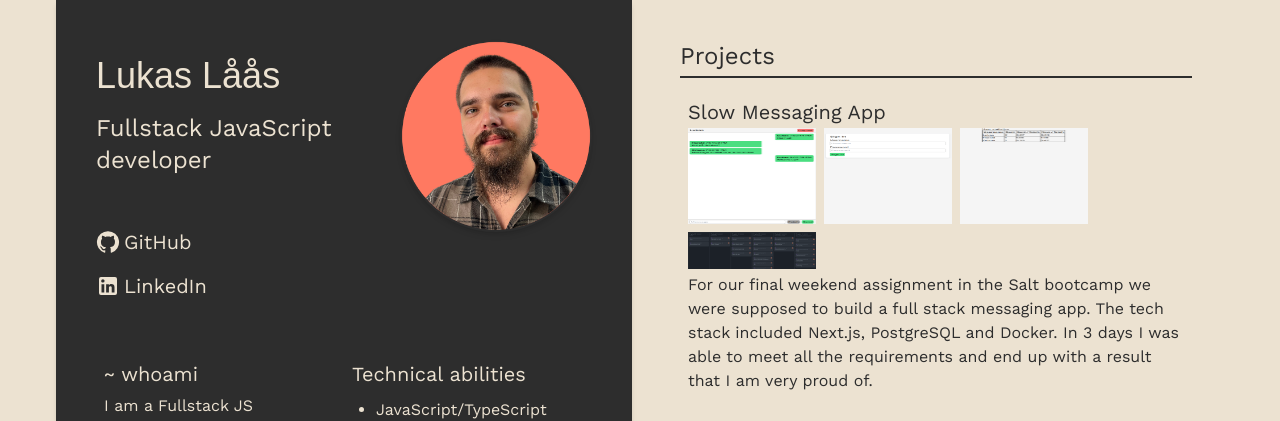
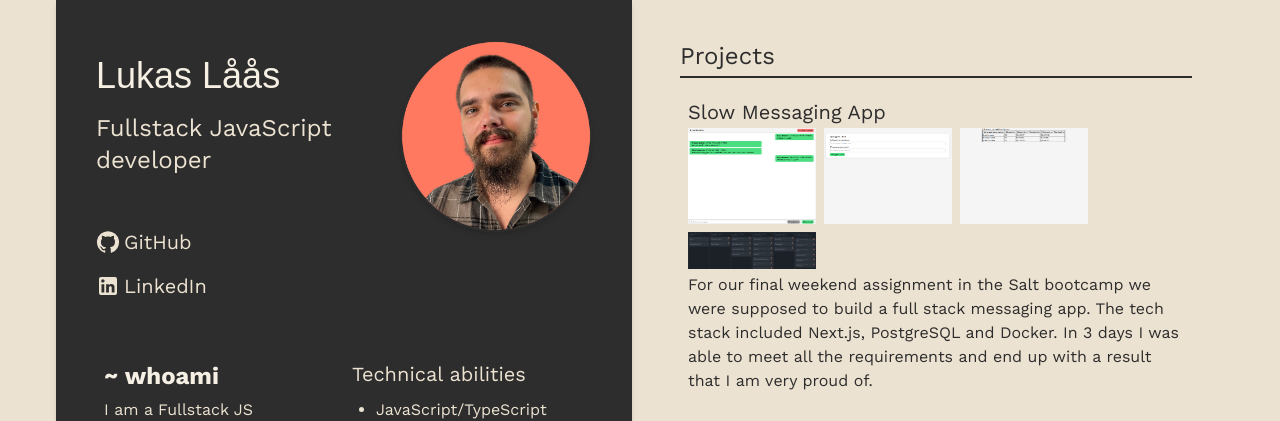
Before and after one commit to lukas-laas/portfolio, a Next.js app: page / in a window 1280 px wide. Shown: the top 421 px of the page. Built offline with nearby package versions, Linux system fonts and the light colour scheme; a web font is replaced by a local one.

Commit message:
accent text

```diff
--- a/src/app/_components/summary.tsx
+++ b/src/app/_components/summary.tsx
@@ -26,7 +26,7 @@
               className="float-right size-48 rounded-full hidden md:flex shadow-md"
             />
             <Header1>
-              <span style={{ color: "#ECE2D1" }}>Lukas Låås</span>
+              <span style={{ color: "#F5EFE4" }}>Lukas Låås</span>
             </Header1>
           </header>
           <Header2>
@@ -62,7 +62,9 @@
             <div className="md:w-1/2">
               <Article>
                 <Header3>
-                  <span style={{ color: "#ECE2D1" }}>~ whoami</span>
+                  <span style={{ color: "#F5EFE4" }}>
+                    <strong className="text-2xl"> ~ whoami</strong>
+                  </span>
                 </Header3>
                 <Paragraph>
                   <span style={{ color: "#ECE2D1" }}>
```
